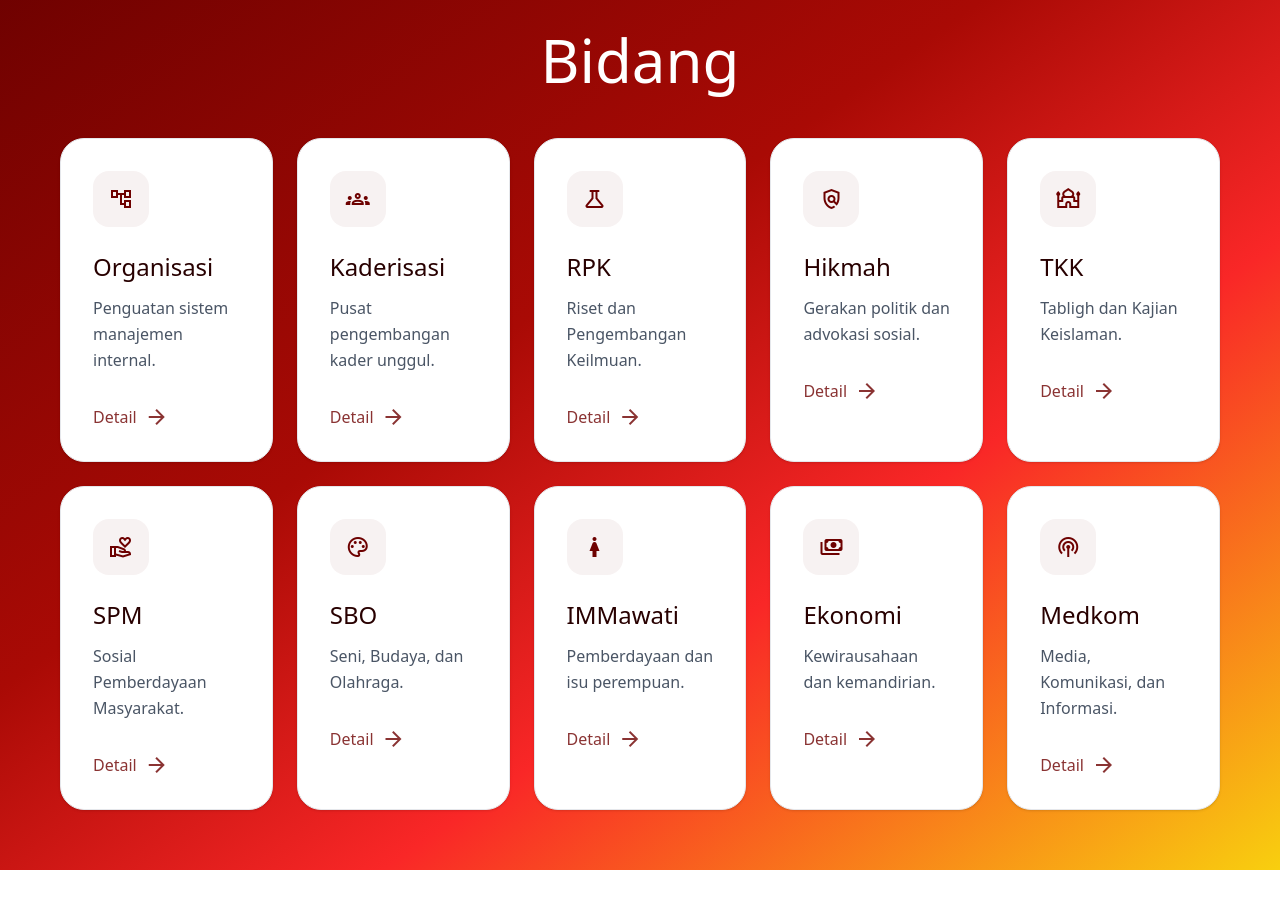
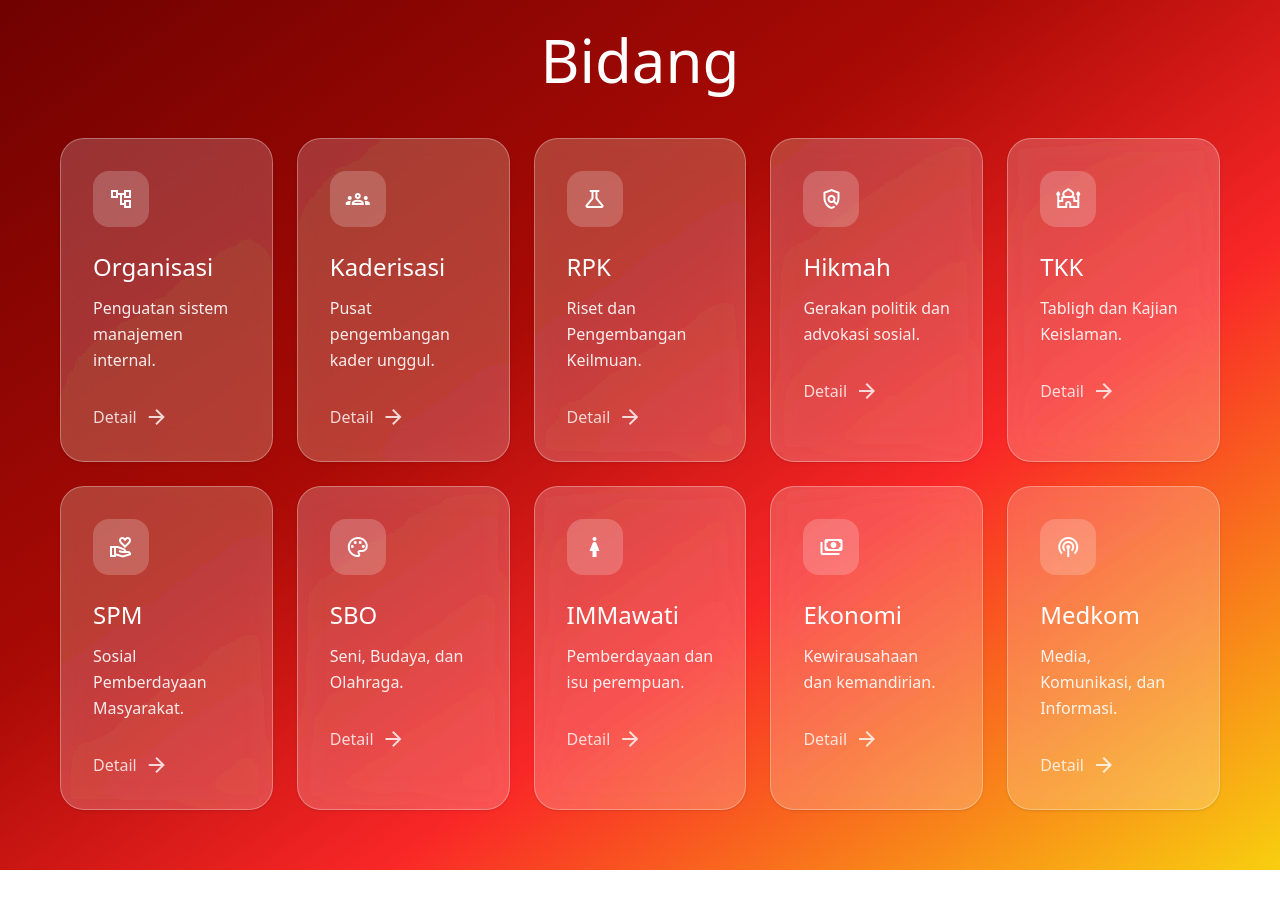
Before and after one commit to immfaiumy25/Imm-web, a Next.js app: page / in a window 1280 px wide. Shown: the part 3460-4368 px from the top of the page. Built offline with nearby package versions, Linux system fonts and the light colour scheme.

Commit message:
style(bidang): apply liquid glass effect to cards

```diff
--- a/src/app/page.tsx
+++ b/src/app/page.tsx
@@ -301,16 +301,24 @@ export default function Home() {
 
         <div className="grid grid-cols-1 sm:grid-cols-2 md:grid-cols-3 lg:grid-cols-4 xl:grid-cols-5 gap-6 w-full max-w-[1450px]">
           {bidangData.map((bidang, i) => (
-            <SpotlightCard key={i} className="p-8 flex flex-col justify-between group cursor-pointer h-full bg-white" spotlightColor="rgba(109, 1, 0, 0.1)">
+            <SpotlightCard
+              key={i}
+              className="p-8 flex flex-col justify-between group cursor-pointer h-full bg-white/20 border-white/30 shadow-[0_8px_32px_0_rgba(109,1,0,0.37)]"
+              spotlightColor="rgba(255, 255, 255, 0.25)"
+              style={{
+                backdropFilter: 'url(#liquid-glass) blur(16px)',
+                WebkitBackdropFilter: 'url(#liquid-glass) blur(16px)'
+              }}
+            >
               <div>
-                <div className="w-14 h-14 rounded-2xl bg-[#6d0100]/5 flex items-center justify-center mb-6 group-hover:bg-[#6d0100]/10 transition-colors">
-                  <span className="material-symbols-outlined text-3xl text-[#6d0100]">{bidang.icon}</span>
+                <div className="w-14 h-14 rounded-2xl bg-white/20 flex items-center justify-center mb-6 group-hover:bg-white/30 transition-colors">
+                  <span className="material-symbols-outlined text-3xl text-white">{bidang.icon}</span>
                 </div>
-                <h3 className="text-2xl font-serif font-normal text-[#280000] mb-3">{bidang.name}</h3>
-                <p className="text-gray-600 font-light leading-relaxed">{bidang.desc}</p>
+                <h3 className="text-2xl font-serif font-normal text-white mb-3">{bidang.name}</h3>
+                <p className="text-white/90 font-light leading-relaxed">{bidang.desc}</p>
               </div>
 
-              <div className="mt-8 flex items-center text-[#6d0100] font-medium opacity-80 group-hover:opacity-100 transition-opacity">
+              <div className="mt-8 flex items-center text-white font-medium opacity-80 group-hover:opacity-100 transition-opacity">
                 <span>Detail</span>
                 <span className="material-symbols-outlined ml-2 group-hover:translate-x-1 transition-transform">arrow_forward</span>
               </div>
```
